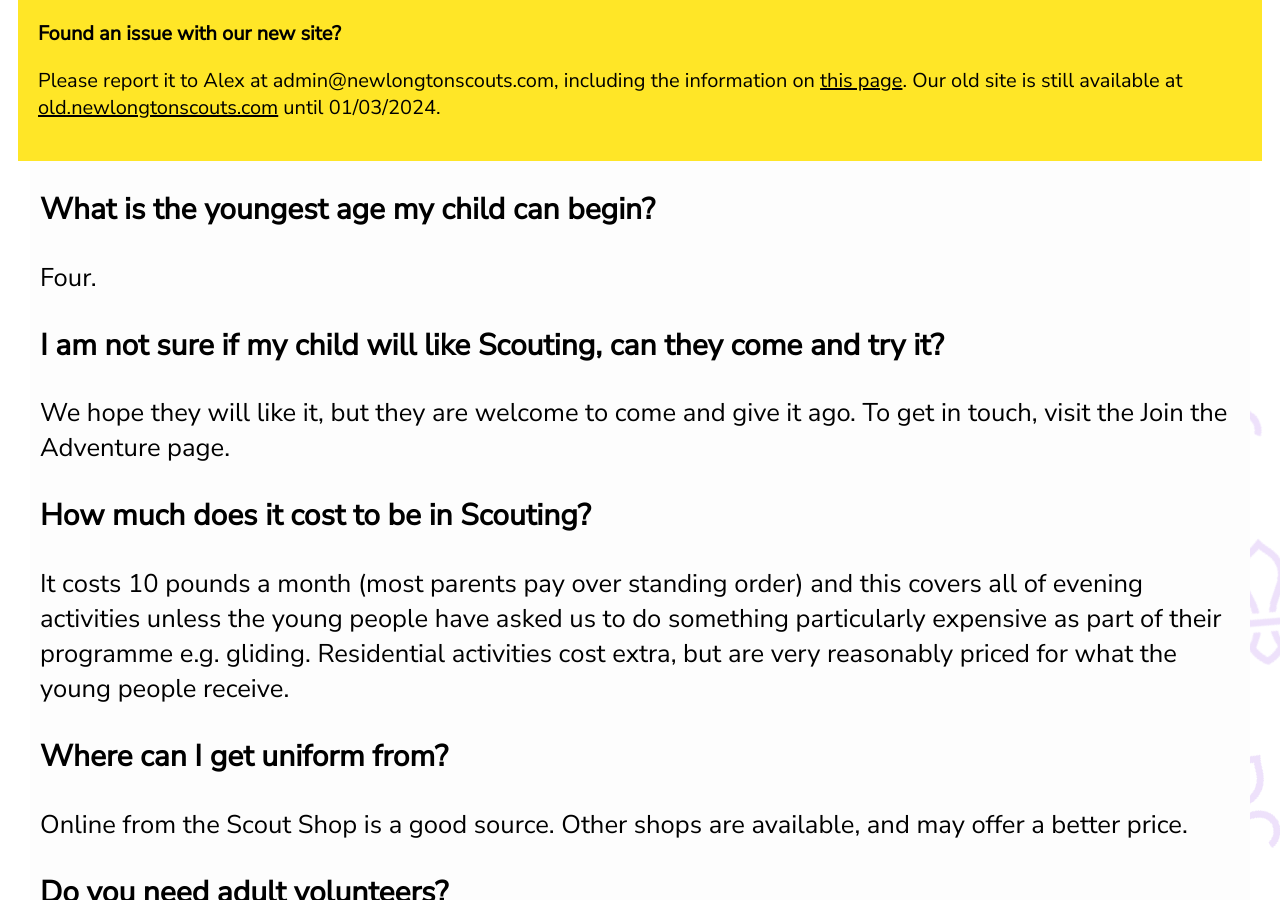
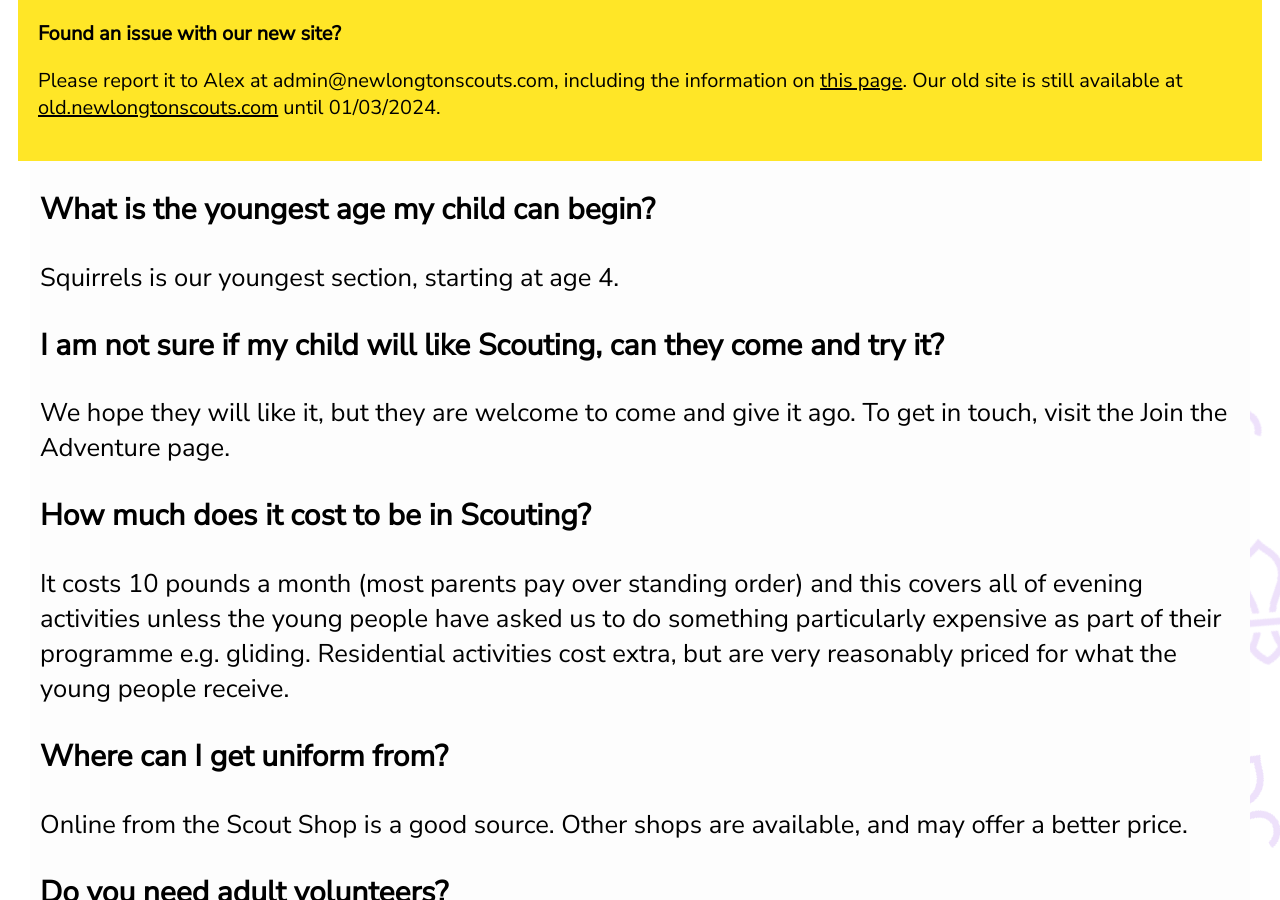
Before and after one commit to newlongtonscouts/newlongtonscouts.github.io, a Jekyll site: the page built from faq.html, in a window 1280 px wide and 900 px high, scrolled down 564 px. Built offline with Jekyll 4.4.1, drawn with Linux system fonts in a browser that asks for light colours.

Commit message:
Update faq.html

```diff
--- a/faq.html
+++ b/faq.html
@@ -20,7 +20,7 @@ colour: 7413dc
 Your child can join the adventure <a href = "jointheadventure.html">here</a>.
 <br>
 <h3>What is the youngest age my child can begin?</h3>
-Four.
+Squirrels is our youngest section, starting at age 4.
 <br>
 <h3>I am not sure if my child will like Scouting, can they come and try it?</h3>
 We hope they will like it, but they are welcome to come and give it ago. To get in touch, visit the Join the Adventure page.
```
